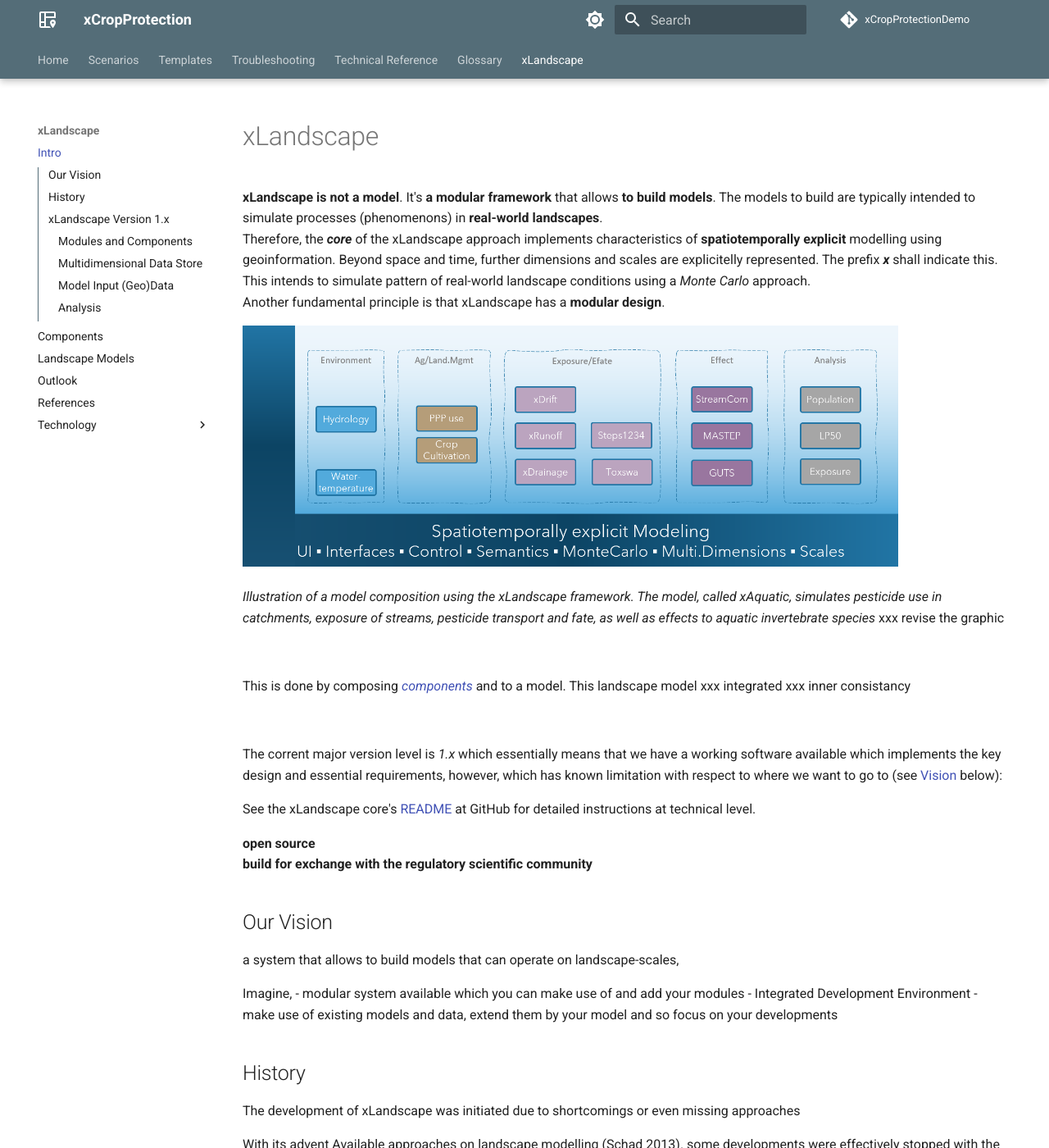
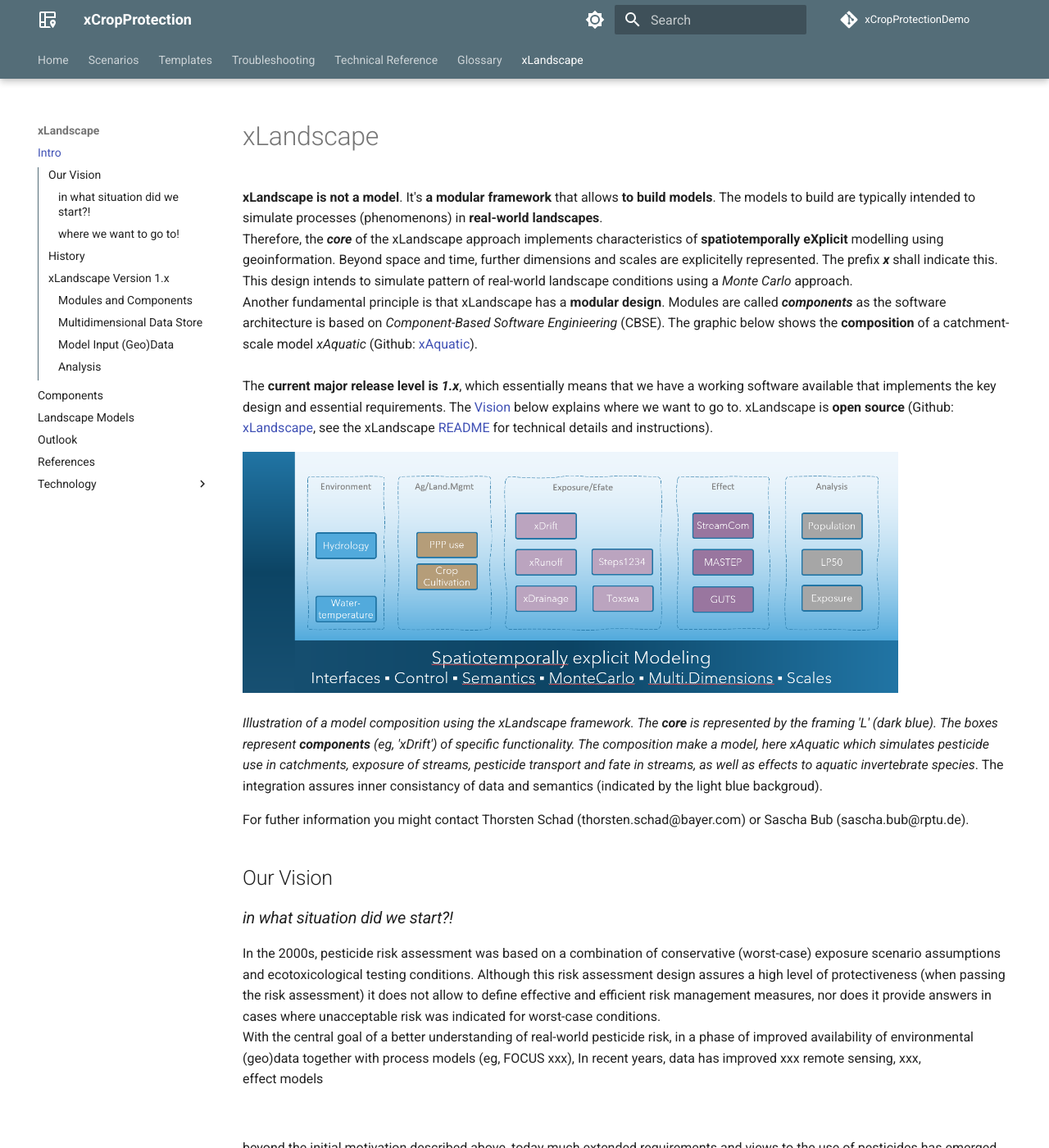
Before and after one commit to xlandscape/xCropProtectionDemoDoc, an MkDocs documentation site: the page built from docs/xLandscape/xLandscape-intro.md, in a window 1280 px wide and 1400 px high. Shown: the whole window at 82% size. Built offline with MkDocs 1.6.1 and Material for MkDocs 9.7.7, drawn with Linux system fonts in a browser that asks for light colours; comment, search, counter and statistics services are not loaded; some of the changed text lies outside the part shown.

Commit message:
draft intro done; started 'Vision'

```diff
--- a/docs/xLandscape/xLandscape-intro.md
+++ b/docs/xLandscape/xLandscape-intro.md
@@ -1,39 +1,45 @@
 # xLandscape
 **xLandscape is not a model**. It's **a modular framework** that allows **to build models**. The models to build are typically intended to simulate processes (phenomenons) in **real-world landscapes**.
-Therefore, the ***core*** of the xLandscape approach implements characteristics of **spatiotemporally e*x*plicit** modelling using geoinformation. Beyond space and time, further dimensions and scales are explicitelly represented. The prefix ***x*** shall indicate this. This intends to simulate pattern of real-world landscape conditions using a *Monte Carlo* approach.
-Another fundamental principle is that xLandscape has a **modular design**.
-
+Therefore, the ***core*** of the xLandscape approach implements characteristics of **spatiotemporally eXplicit** modelling using geoinformation. Beyond space and time, further dimensions and scales are explicitelly represented. The prefix ***x*** shall indicate this. This design intends to simulate pattern of real-world landscape conditions using a *Monte Carlo* approach.
+Another fundamental principle is that xLandscape has a **modular design**. Modules are called ***components*** as the software architecture is based on *Component-Based Software Enginieering* (CBSE). The graphic below shows the **composition** of a catchment-scale model *xAquatic* (Github: [xAquatic](https://github.com/xlandscape/xAquaticRisk)).
+<br>
+The **current major release level is *1.x***, which essentially means that we have a working software available that implements the key design and  essential requirements. The [Vision](#vision) below explains where we want to go to. xLandscape is **open source** (Github: [xLandscape](https://github.com/xlandscape), see the xLandscape [README](https://github.com/xlandscape/LandscapeModel-Core/blob/master/README.md) for technical details and instructions).
 
 <img src="../img/xAquatic.png" alt="XAquatic" width="800"/>
 
-*Illustration of a model composition using the xLandscape framework. The model, called xAquatic, simulates pesticide use in catchments, exposure of streams, pesticide transport and fate, as well as effects to aquatic invertebrate species* xxx revise the graphic
+*Illustration of a model composition using the xLandscape framework. The ***core*** is represented by the framing 'L' (dark blue). The boxes represent **components** (eg, 'xDrift') of specific functionality. The composition make a model, here xAquatic which simulates pesticide use in catchments, exposure of streams, pesticide transport and fate in streams, as well as effects to aquatic invertebrate species*. The integration assures inner consistancy of data and semantics (indicated by the light blue backgroud).
+
+For futher information you might contact Thorsten Schad (thorsten.schad@bayer.com) or Sascha Bub (sascha.bub@rptu.de).
+
+## Our Vision
+### *in what situation did we start?!*
+In the 2000s, pesticide risk assessment was based on a combination of conservative (worst-case) exposure scenario assumptions and ecotoxicological testing conditions. Although this risk assessment design assures a high level of protectiveness (when passing the risk assessment) it does not allow to define effective and efficient risk management measures, nor does it provide answers in cases where unacceptable risk was indicated for worst-case conditions.
+With the central goal of a better understanding of real-world pesticide risk, in a phase of improved availability of environmental (geo)data together with process models (eg, FOCUS xxx),
+In recent years, data has improved xxx remote sensing, xxx,
+effect models
 
 
 <br>
 
-This is done by composing [*components*](#modules-and-components) and to a model. This landscape model xxx integrated xxx inner consistancy
+beyond the initial motivation described above, today much extended requirements and views to the use of pesticides has emerged
+Green Deal, pesticide use reductions  , integrated pest management, minimise the use of chemicals
+ more general approach was i
+holitstic view to pesticide risk
+big picture
+develop integrated
 
+today called *Digital Twins*
 
-
-<br>
-
-The corrent major version level is *1.x* which essentially means that we have a working software available which implements the key design and  essential requirements, however, which has known limitation with respect to where we want to go to (see [Vision](#vision) below):
-
-See the xLandscape core's [README](https://github.com/xlandscape/LandscapeModel-Core/blob/master/README.md) at GitHub for detailed instructions at technical level.
-
-**open source**
-**build for exchange with the regulatory scientific community**
-
-
-## Our Vision
-
+### *where we want to go to!*
 a system that allows to build models that can operate on landscape-scales,
-
 
 Imagine,
 - modular system available which you can make use of and add your modules
 - Integrated Development Environment
 - make use of existing models and data, extend them by your model and so focus on your developments
+- models can be data-driven or mechanistic
+
+**build for exchange with the regulatory scientific community**
 
 ## History
 The development of xLandscape was initiated due to shortcomings or even missing approaches
@@ -59,7 +65,7 @@ Characteristics
 ### Modules and Components
 
 You will read the term ***component*** quite often in the context of *xLandscape* and so *xCP*.  = Mo-Based Software
-
+[*components*](#modules-and-components)
 lego bricks
 
 
```
Also changed, not shown: docs/img/xAquatic.png.
